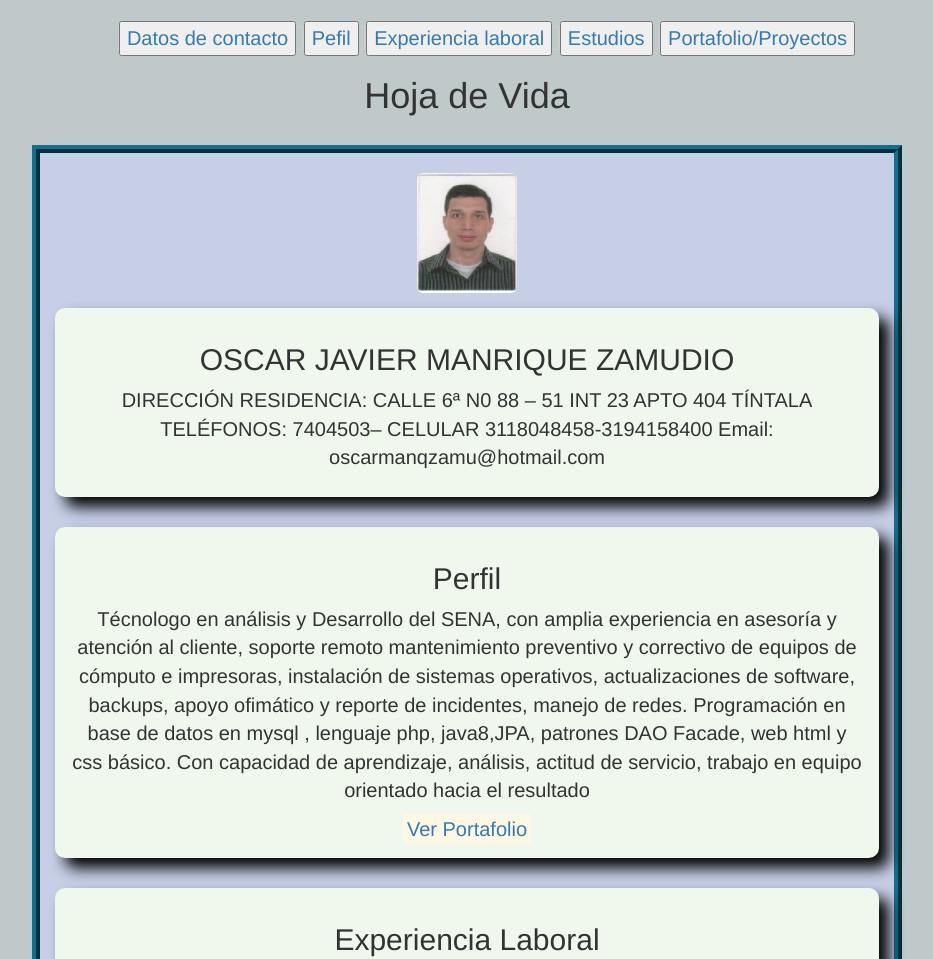
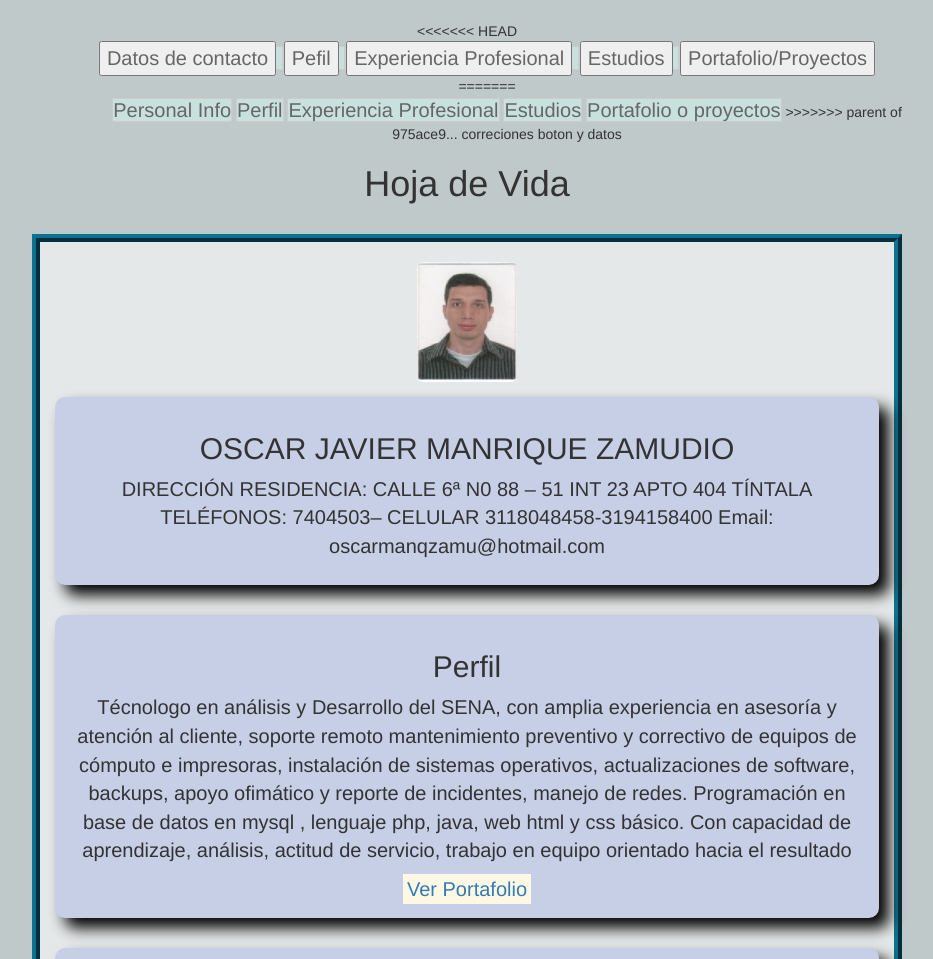
Before and after one commit to osquall1/HojaDeVida, a plain HTML site: page index.html in a window 1280 px wide. Shown: the top 959 px of the page, without its empty margins (173-1106 px from the left). Drawn offline with nearby package versions, Linux system fonts and the light colour scheme; a script that the page names is missing.

Commit message:
Revert "correciones boton y datos"
This reverts commit 975ace94b2c22326eb6c7ac15035e21e91e14a1d.

```diff
--- a/estilo/estilos.css
+++ b/estilo/estilos.css
@@ -15,12 +15,12 @@
 .pie{ font-size: 20px; clear:both; text-align:center;padding:0px;
      background:rgba(45, 189, 218);border: 3px solid #006666; margin: 5px;}
 .imagenprincipal{ margin: 0px  ;border: 8px  ridge #0D7191;
-                  background-color:#C7CFE7; width:auto; height:auto;
+                  background-color:#E5E8E8; width:auto; height:auto;
                    }
 
 .art{float: right;  margin:15px; padding: 15px;
   font-size: 20px;
-  background-color: #F0F8ED;
+  background-color: #C7CFE7;
   box-shadow: #000000 10px 10px 15px; border-radius: 10px;
   -webkit-box-shadow: #000000 10px 10px 15px;
   -moz-box-shadow: #000000 10px 10px 15px;
@@ -48,9 +48,12 @@ ul.section_navigation>li {
 }
 #navegador li a {
 
+   color: #666;
+   background-color: #C8E1DF;
    border: 1px solid #ccc;
    text-decoration: none;
 }
 #navegador li a:hover{
-
+   background-color: #333333;
+   color: #ffffff;
 }
--- a/index.html
+++ b/index.html
@@ -10,7 +10,8 @@ and open the template in the editor.
 <html lang="es">
 <head><!--cabecero-->
   <meta charset="utf-8">
-          <meta http-equiv="Content-Type" content="text/html">
+    <meta name=”description” content=”WeredBook”>
+      <meta http-equiv="Content-Type" content="text/html">
         <meta name="Language" content="español">
 	  <title>Hoja de Vida</title><!--titulo de la pagina-->
 	    <link rel="stylesheet" href="estilo/estilos.css" type="text/css">
@@ -31,6 +32,7 @@ and open the template in the editor.
 
         <br><center>
       <nav id="navegador"><!--barra de navegacion-->
+<<<<<<< HEAD
       <ul>
                   <li><a href="#info" >
               <button type="button">Datos de contacto</button>
@@ -39,7 +41,7 @@ and open the template in the editor.
               <button type="button">Pefil</button>
               </a></li>
       <li><a href="#experiencia">
-              <button type="button">Experiencia laboral</button>
+              <button type="button">Experiencia Profesional</button>
               </a></li>
                   <li><a href="#estudios">
                <button type="button">Estudios</button>
@@ -47,6 +49,14 @@ and open the template in the editor.
       <li><a href="https://codepen.io/osquall/">
                <button type="button">Portafolio/Proyectos </button>
                </a></li>
+=======
+      <ul>
+      <li><a href="#info">Personal Info</a></li>
+      <li><a href="#perfil"> Perfil</a></li>
+      <li><a href="#experiencia"> Experiencia Profesional</a></li>
+      <li><a href="#estudios"> Estudios</a></li>
+      <li><a href="https://codepen.io/osquall/"> Portafolio o proyectos</a></li>
+>>>>>>> parent of 975ace9... correciones boton y datos
       </ul>
       </nav>
             <h1>Hoja de Vida</h1>
@@ -68,7 +78,7 @@ and open the template in the editor.
 
         <article class="art"><h2 id="perfil">Perfil</h2>
 
-         <p>Técnologo  en análisis y Desarrollo  del SENA, con amplia experiencia en asesoría y atención al cliente, soporte remoto mantenimiento preventivo y  correctivo de equipos de cómputo e impresoras, instalación de sistemas operativos,  actualizaciones de software, backups, apoyo ofimático y reporte de incidentes,  manejo de redes. Programación en base de datos en mysql , lenguaje php, java8,JPA, patrones DAO Facade, web html y css básico. Con capacidad de aprendizaje, análisis, actitud de servicio, trabajo en equipo  orientado  hacia el resultado </p>
+         <p>Técnologo  en análisis y Desarrollo  del SENA, con amplia experiencia en asesoría y atención al cliente, soporte remoto mantenimiento preventivo y  correctivo de equipos de cómputo e impresoras, instalación de sistemas operativos,  actualizaciones de software, backups, apoyo ofimático y reporte de incidentes,  manejo de redes. Programación en base de datos en mysql , lenguaje php, java, web html y css básico. Con capacidad de aprendizaje, análisis, actitud de servicio, trabajo en equipo  orientado  hacia el resultado </p>
            <mark><a href="https://codepen.io/osquall/">Ver Portafolio</a></mark>
 
 
--- a/nbproject/private/private.xml
+++ b/nbproject/private/private.xml
@@ -4,7 +4,6 @@
     <open-files xmlns="http://www.netbeans.org/ns/projectui-open-files/2">
         <group>
             <file>file:/C:/xampp/htdocs/HV/estilo/estilos.css</file>
-            <file>file:/C:/xampp/htdocs/HV/index.html</file>
         </group>
     </open-files>
 </project-private>
```
